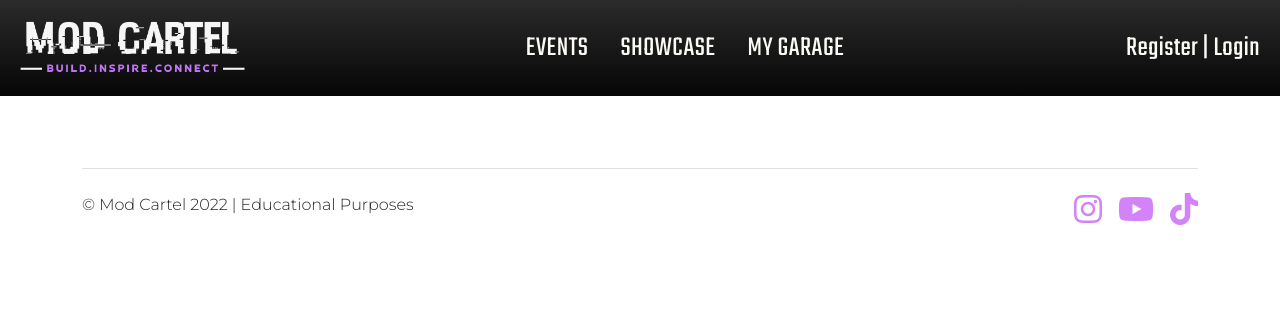
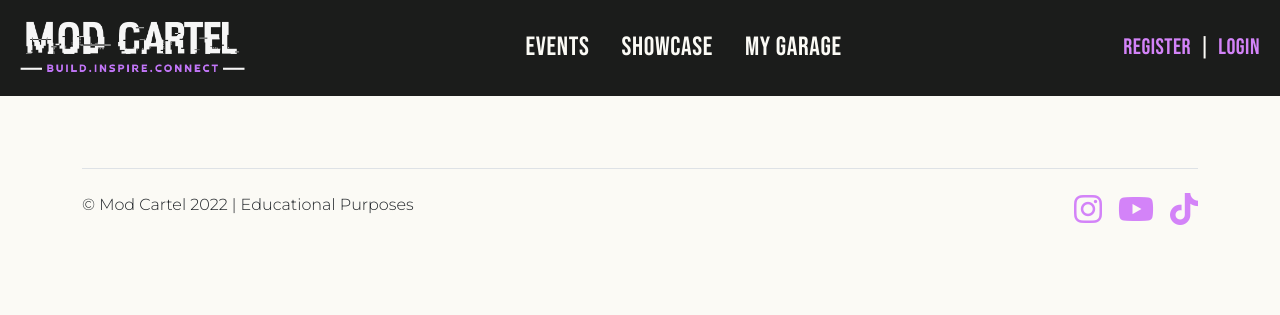
Before and after one commit to ryanoneill416/mod_cartel, a Django app: template templates/base.html in a window 1280 px wide. Shown: the top 315 px of the page. Run offline with Django 3.2, Linux system fonts and the light colour scheme; the template is opened without the code that fills it, so the values that code supplies are empty; parts of the project's set-up code (start-up, migrations or seed data) failed here and were passed over; some libraries are stand-ins or nearby versions.

Commit message:
Install and implement allauth user authentification

```diff
--- a/modcartel/urls.py
+++ b/modcartel/urls.py
@@ -23,4 +23,5 @@ urlpatterns = [
     path('admin/', admin.site.urls),
     path('summernote/', include('django_summernote.urls')),
     path('', include('webapp.urls'), name='webapp_urls'),
+    path('accounts/', include('allauth.urls')),
 ]
--- a/requirements.txt
+++ b/requirements.txt
@@ -3,8 +3,13 @@ cloudinary==1.30.0
 dj-database-url==0.5.0
 dj3-cloudinary-storage==0.0.6
 Django==3.2.16
+django-allauth==0.51.0
 django-summernote==0.8.20.0
 gunicorn==20.1.0
+oauthlib==3.2.2
 psycopg2==2.9.4
+PyJWT==2.6.0
+python3-openid==3.2.0
 pytz==2022.5
+requests-oauthlib==1.3.1
 sqlparse==0.4.3
--- a/static/css/style.css
+++ b/static/css/style.css
@@ -1,11 +1,20 @@
 /* General Styles */
 body {
     font-family: 'Montserrat', sans-serif;
+    background-color: #FBFAF5;
 }
 
 a {
     text-decoration: none;
     color: #532568;
+}
+
+.black-bg {
+    background-color: #1B1C1B;
+}
+
+.white-bg {
+    background-color: #FBFAF5;
 }
 
 /* Navigation Styling */
@@ -14,20 +23,32 @@ a {
     height: 80px;
 }
 
-.black-bg {
-    background-color: #070606;
-}
-
-
-.navbar-nav li a {
-    font-family: 'Teko', sans-serif;
-    font-size: 1.75rem;
-    letter-spacing: .5px;
+.menu-nav-link {
+    font-family: 'Bebas Neue', sans-serif;
+    font-size: 1.65rem;
+    letter-spacing: .66px;
     color: #FBFAF5;
 }
 
-.nav-link:hover {
+.menu-nav-link:hover {
     color: #d383f8;
+}
+
+.user-link {
+    font-family: 'Bebas Neue', sans-serif;
+    font-size: 1.4rem;
+    letter-spacing: .5px;
+    color: #d383f8;
+}
+
+.user-link:hover {
+    color: #FBFAF5;
+}
+
+.nav-divider {
+    font-family: 'Bebas Neue', sans-serif;
+    font-size: 1.4rem;
+    color: #FBFAF5;
 }
 
 .navbar-toggler:focus {
@@ -45,12 +66,8 @@ a {
     border: none;
 }
 
+
 /* Footer Styling */
-.foot-logo {
-    width: 240px;
-    height: 80px;
-}
-
 footer i {
     font-size: 2rem;
     color: #d383f8;
--- a/templates/base.html
+++ b/templates/base.html
@@ -13,7 +13,7 @@
     <!-- Google Fonts -->
     <link rel="preconnect" href="https://fonts.googleapis.com">
     <link rel="preconnect" href="https://fonts.gstatic.com" crossorigin>
-    <link href="https://fonts.googleapis.com/css2?family=Montserrat:wght@300&family=Teko&display=swap" rel="stylesheet">
+    <link href="https://fonts.googleapis.com/css2?family=Bebas+Neue&family=Montserrat:wght@300&display=swap" rel="stylesheet">
     <!-- Font Awesome -->
     <script src="https://kit.fontawesome.com/c11f73347e.js" crossorigin="anonymous"></script>
     <!-- Bootstrap -->
@@ -24,38 +24,43 @@
 
 <body>
 
-    <!-- Nav pending -->
-    <nav class="navbar navbar-expand-md sticky-top black-bg bg-gradient mb-4">
+    <!-- Navigation Bar -->
+    <nav class="navbar navbar-expand-md sticky-top black-bg mb-4">
         <div class="container-fluid">
             <a href="{% url 'home' %}">
                 <img class="nav-logo" src="{% static 'images/mc-mainscriptpurple-removebg-preview.png' %}"
                     alt="Mod Cartel Logo">
             </a>
+            <!-- Navigation Burger Menu (Smaller Sized Screens) -->
             <button class="navbar-toggler" type="button" data-bs-toggle="collapse" data-bs-target="#navbarCollapse"
                 aria-controls="navbarCollapse" aria-expanded="false" aria-label="Toggle navigation menu">
                 <i class="fa-solid fa-bars"></i></span>
             </button>
             <div class="collapse navbar-collapse" id="navbarCollapse">
                 <ul class="navbar-nav mx-auto">
-                    <li class="nav-item mx-2">
-                        <a href="#" class="nav-link" aria-current="page" aria-label="Go to the home page">
+                    <li class="mx-2">
+                        <a href="#" class="nav-link menu-nav-link" aria-current="page" aria-label="Go to the home page">
                             EVENTS
                         </a>
                     </li>
-                    <li class="nav-item mx-2">
-                        <a href="#" class="nav-link" aria-current="page" aria-label="Go to the home page">
+                    <li class="mx-2">
+                        <a href="#" class="nav-link menu-nav-link" aria-current="page" aria-label="Go to the home page">
                             SHOWCASE
                         </a>
                     </li>
-                    <li class="nav-item mx-2">
-                        <a href="#" class="nav-link" aria-current="page" aria-label="Go to the home page">
+                    <li class="mx-2">
+                        <a href="#" class="nav-link menu-nav-link" aria-current="page" aria-label="Go to the home page">
                             MY GARAGE
                         </a>
                     </li>
                 </ul>
                 <ul class="navbar-nav mb-2 mb-md-0">
-                    <li class="nav-item">
-                        <a href="#" class="nav-link">Register | Login</a>
+                    <li>
+                        <a href="#" class="nav-link user-link">Register</a>
+                    </li>
+                    <li class="nav-divider my-auto">|</li>
+                    <li>
+                        <a href="#" class="nav-link user-link">Login</a>
                     </li>
                 </ul>
             </div>
@@ -65,8 +70,8 @@
     <!-- Content from the pages extending from this template -->
     {% endblock content %}
 
-    <!-- Footer pending -->
-    <div class="container">
+    <!-- Footer -->
+    <div class="container white-bg">
         <footer class="py-4">
                 <div class="d-flex flex-column flex-sm-row justify-content-between py-4 my-4 border-top">
                     <p>© Mod Cartel 2022 | Educational Purposes</p>
```
Also changed, not shown: modcartel/settings.py (+11 -0 lines).
